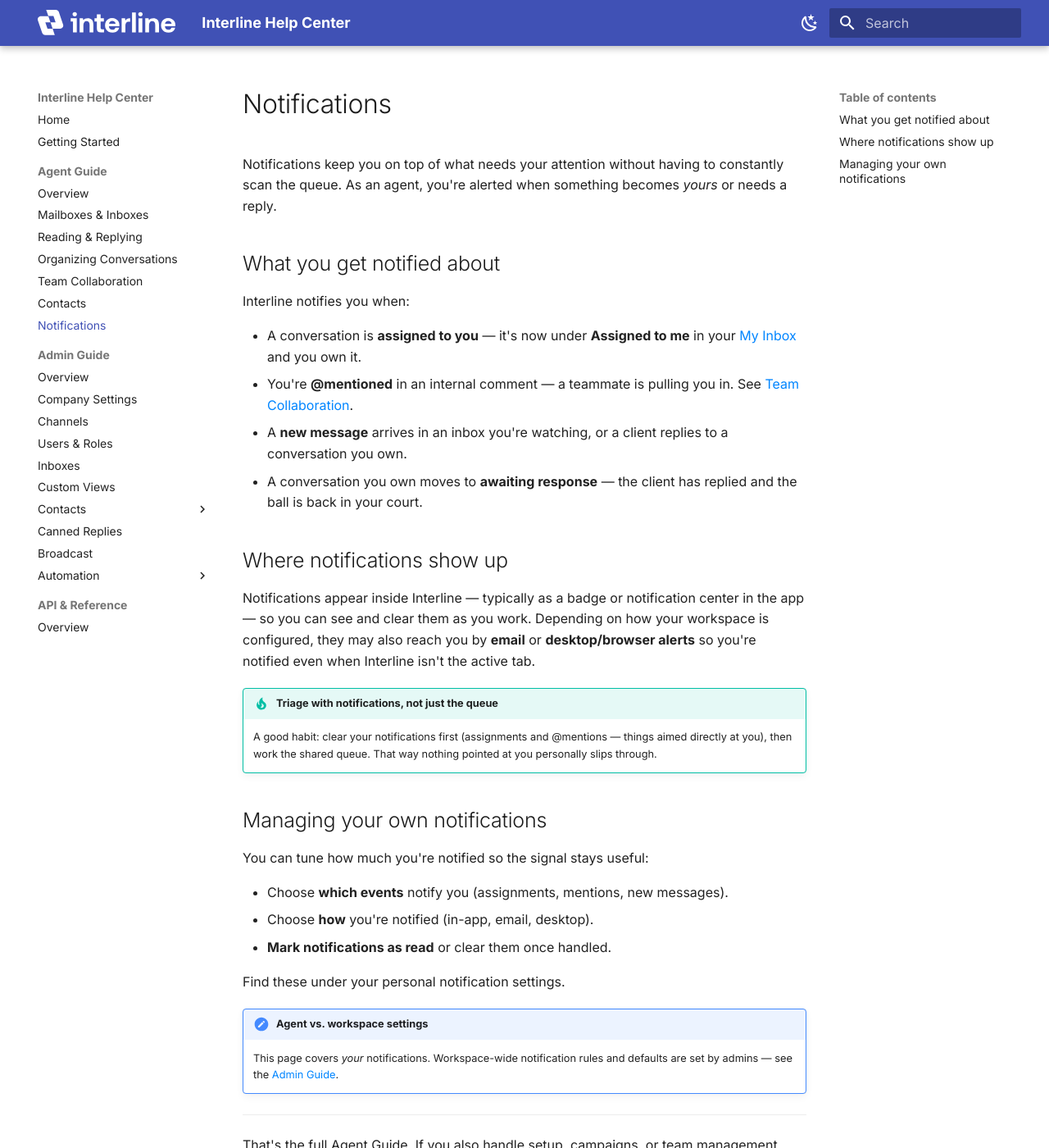
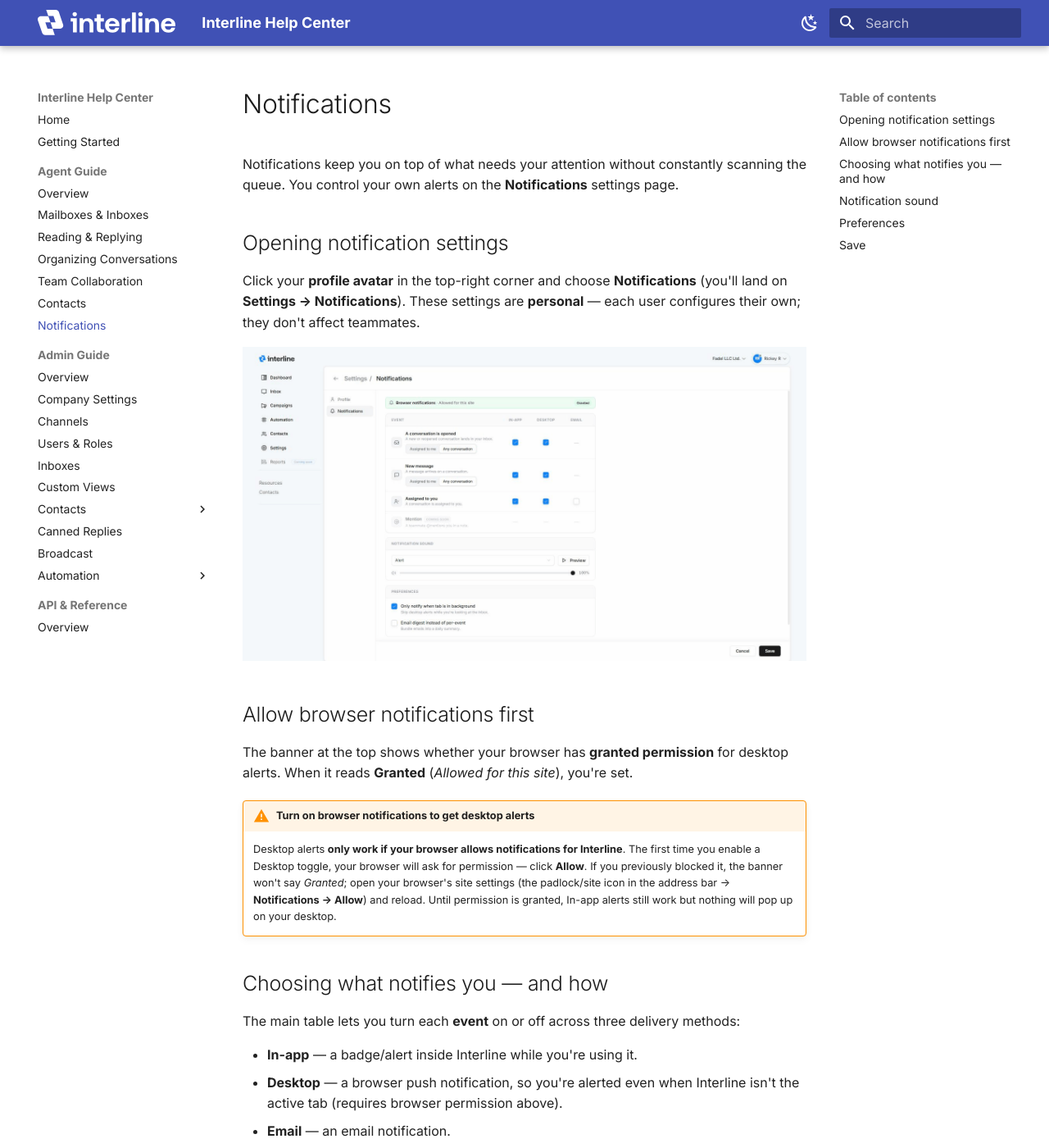
Before and after one commit to Interline-chat/interline-docs, an MkDocs documentation site: the page built from docs/agent/notifications.md, in a window 1280 px wide and 1400 px high. Shown: the whole window at 82% size. Built offline with MkDocs 1.6.1 and Material for MkDocs 9.7.7, drawn with Linux system fonts in a browser that asks for light colours; some of the changed text lies outside the part shown.

Commit message:
Notifications: add settings screenshot + browser-permission callout

```diff
--- a/docs/agent/notifications.md
+++ b/docs/agent/notifications.md
@@ -1,39 +1,66 @@
 ---
-description: Stay on top of Interline notifications for assignments, @mentions, new messages, and awaiting responses — and tune your alerts.
+description: Configure your Interline notifications — choose which events alert you (in-app, desktop, email), set a sound, and tune preferences.
 ---
 
 # Notifications
 
-Notifications keep you on top of what needs your attention without having to constantly scan the queue. As an agent, you're alerted when something becomes *yours* or needs a reply.
+Notifications keep you on top of what needs your attention without constantly scanning the queue. You control your own alerts on the **Notifications** settings page.
 
-## What you get notified about
+## Opening notification settings
 
-Interline notifies you when:
+Click your **profile avatar** in the top-right corner and choose **Notifications** (you'll land on **Settings → Notifications**). These settings are **personal** — each user configures their own; they don't affect teammates.
 
-- A conversation is **assigned to you** — it's now under **Assigned to me** in your [My Inbox](mailboxes.md) and you own it.
-- You're **@mentioned** in an internal comment — a teammate is pulling you in. See [Team Collaboration](collaboration.md).
-- A **new message** arrives in an inbox you're watching, or a client replies to a conversation you own.
-- A conversation you own moves to **awaiting response** — the client has replied and the ball is back in your court.
+![The Notifications settings page: browser-permission banner, the per-event In-app / Desktop / Email matrix, notification sound, and preferences.](../assets/media/notifications-settings.png){ width="820" }
 
-## Where notifications show up
+## Allow browser notifications first
 
-Notifications appear inside Interline — typically as a badge or notification center in the app — so you can see and clear them as you work. Depending on how your workspace is configured, they may also reach you by **email** or **desktop/browser alerts** so you're notified even when Interline isn't the active tab.
+The banner at the top shows whether your browser has **granted permission** for desktop alerts. When it reads **Granted** (*Allowed for this site*), you're set.
 
-!!! tip "Triage with notifications, not just the queue"
-    A good habit: clear your notifications first (assignments and @mentions — things aimed directly at you), then work the shared queue. That way nothing pointed at you personally slips through.
+!!! warning "Turn on browser notifications to get desktop alerts"
+    Desktop alerts **only work if your browser allows notifications for Interline**. The first time you enable a Desktop toggle, your browser will ask for permission — click **Allow**. If you previously blocked it, the banner won't say *Granted*; open your browser's site settings (the padlock/site icon in the address bar → **Notifications → Allow**) and reload. Until permission is granted, In-app alerts still work but nothing will pop up on your desktop.
 
-## Managing your own notifications
+## Choosing what notifies you — and how
 
-You can tune how much you're notified so the signal stays useful:
+The main table lets you turn each **event** on or off across three delivery methods:
 
-- Choose **which events** notify you (assignments, mentions, new messages).
-- Choose **how** you're notified (in-app, email, desktop).
-- **Mark notifications as read** or clear them once handled.
+- **In-app** — a badge/alert inside Interline while you're using it.
+- **Desktop** — a browser push notification, so you're alerted even when Interline isn't the active tab (requires browser permission above).
+- **Email** — an email notification.
 
-Find these under your personal notification settings.
+The events are:
+
+| Event | What it means | Scope |
+|-------|---------------|-------|
+| **A conversation is opened** | A new or reopened conversation lands in your inbox. | **Assigned to me** or **Any conversation** |
+| **New message** | A message arrives on a conversation. | **Assigned to me** or **Any conversation** |
+| **Assigned to you** | A conversation is assigned to you. | — |
+| **Mention** *(coming soon)* | A teammate @mentions you in a note. | — |
+
+For **A conversation is opened** and **New message**, use the **Assigned to me / Any conversation** toggle to decide how broadly you're alerted — only your own conversations, or everything coming into the inboxes you can see.
+
+!!! note "Delivery availability"
+    Not every method is available for every event yet — where a method isn't offered, it shows a dash (—). Currently **Email** is available for **Assigned to you**, and the **Mention** event is **coming soon**.
+
+## Notification sound
+
+Under **Notification sound** you can pick the sound that plays for in-app/desktop alerts (for example *Alert*), **Preview** it, and set the **volume**.
+
+## Preferences
+
+Two extra options fine-tune the noise:
+
+- **Only notify when tab is in background** — skip desktop alerts while you're actively looking at the inbox, so you're only pinged when you've stepped away.
+- **Email digest instead of per-event** — bundle email notifications into a single **daily summary** rather than one email per event.
+
+## Save
+
+Adjust the toggles, sound, and preferences, then click **Save**. **Cancel** discards your changes.
+
+!!! tip "A sensible starting point"
+    Keep **in-app** and **desktop** on for *Assigned to you* and *New message → Assigned to me* so you never miss your own conversations, turn on **Only notify when tab is in background** to cut noise while you're working, and reach for **Any conversation** only if you're actively triaging a shared inbox.
 
 !!! note "Agent vs. workspace settings"
-    This page covers *your* notifications. Workspace-wide notification rules and defaults are set by admins — see the [Admin Guide](../admin/index.md).
+    This page covers *your* notifications. Workspace-wide settings live in the [Admin Guide](../admin/index.md).
 
 ---
 
```
Also changed, not shown: docs/assets/media/notifications-settings.png (added).
